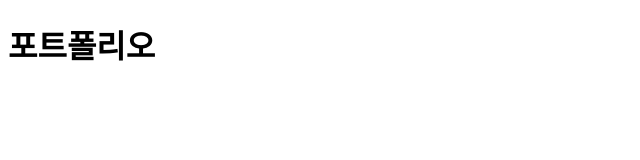
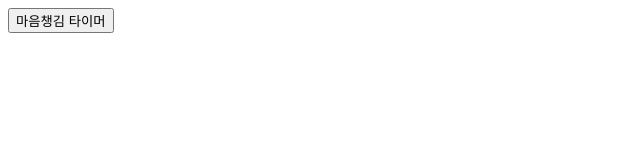
Before and after one commit to gwonbubjin/gwonbubjin.github.io, a plain HTML site: page index.html in a window 1280 px wide. Shown: the whole page, without its empty margins (0-640 px from the left). Drawn offline with Linux system fonts and the light colour scheme.

Commit message:
Update index.html

```diff
--- a/index.html
+++ b/index.html
@@ -6,6 +6,6 @@
     <title>Gwonbubjin</title>
 </head>
 <body>
-    <h1>포트폴리오</h1>
+    <button onclick="window.location.href='Project/MindTimer/public/index.html'">마음챙김 타이머</button>
 </body>
 </html>
```
